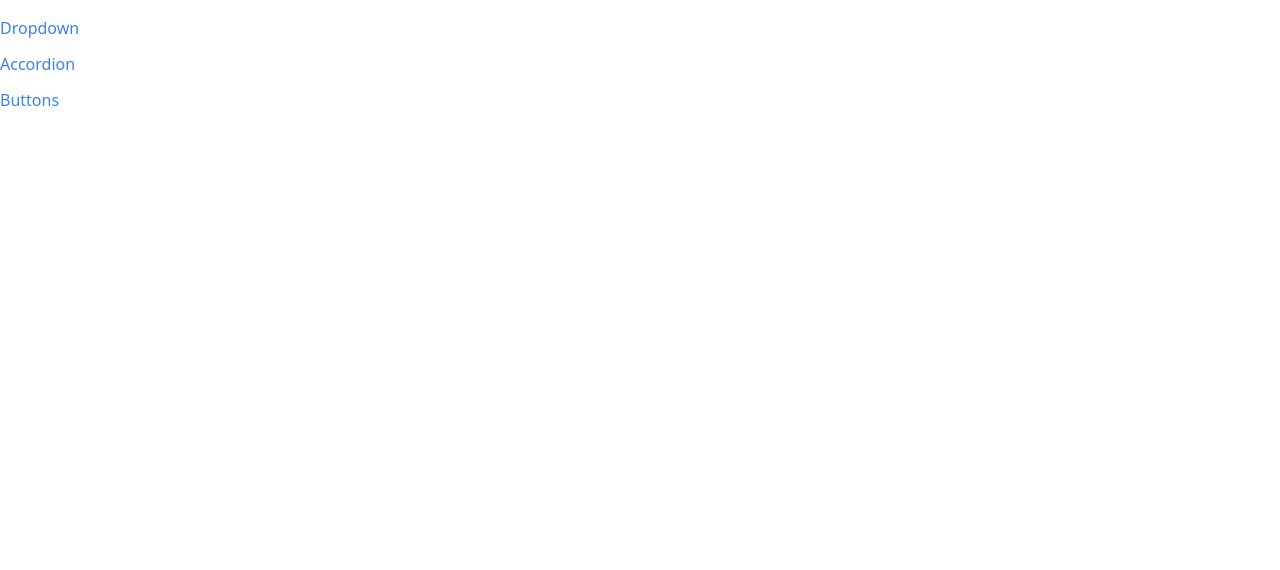
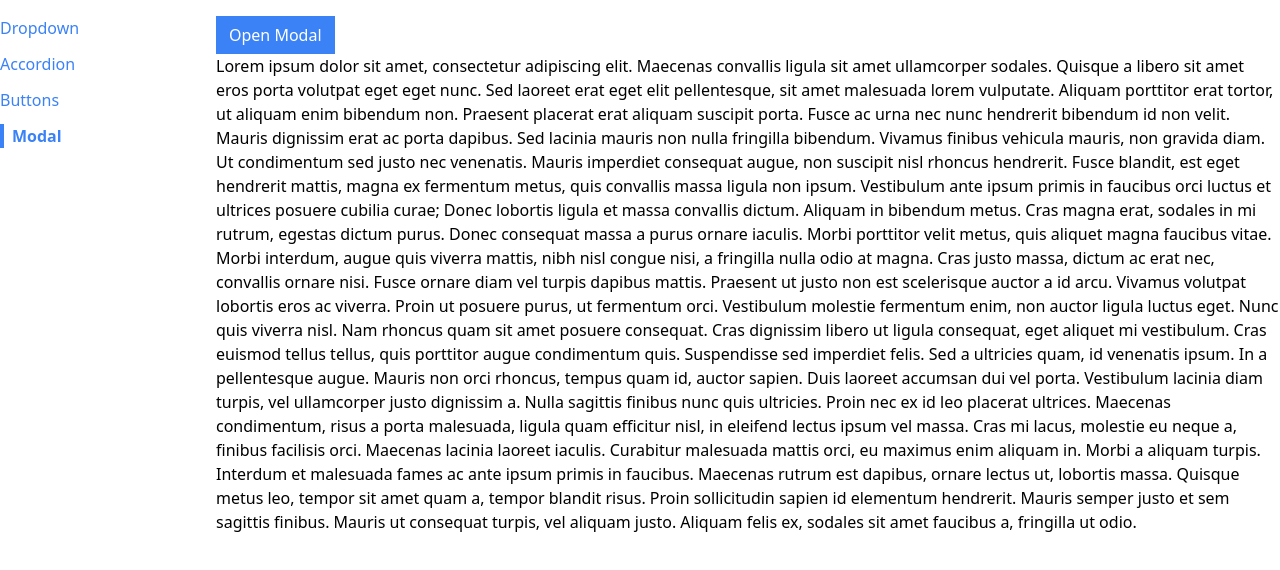
Before and after one commit to KB-Toast/comps, a React (Create React App) app: page /modal in a window 1280 px wide. Shown: the top 570 px of the page. Built offline with nearby package versions, Linux system fonts and the light colour scheme.

Commit message:
ending section 14th, added modal component

```diff
--- a/public/index.html
+++ b/public/index.html
@@ -39,5 +39,6 @@
       To begin the development, run `npm start` or `yarn start`.
       To create a production bundle, use `npm run build` or `yarn build`.
     -->
+    <div class="modal-container"></div>
   </body>
 </html>
--- a/src/App.js
+++ b/src/App.js
@@ -3,6 +3,7 @@ import Route from "./components/Route";
 import AccordionPage from "./pages/AccordionPage";
 import DropdownPage from "./pages/DropdownPage";
 import ButtonPage from "./pages/ButtonPage";
+import ModalPage from "./pages/ModalPage";
 
 function App() {
   return (
@@ -18,6 +19,9 @@ function App() {
         <Route path="/buttons">
           <ButtonPage />
         </Route>
+        <Route path="/modal">
+          <ModalPage />
+        </Route>
       </div>
     </div>
   );
--- /dev/null
+++ b/src/components/Modal.js
@@ -0,0 +1,28 @@
+import ReactDOM from "react-dom";
+import { useEffect } from "react";
+
+function Modal({ onClose, children, actionBar }) {
+  useEffect(() => {
+    // fixing issue with scrolling, where bg isn't gray "below" modal box
+    document.body.classList.add("overflow-hidden");
+
+    return () => {
+      document.body.classList.remove("overflow-hidden");
+    };
+  }, []);
+  return ReactDOM.createPortal(
+    <div>
+      <div
+        onClick={onClose}
+        className="fixed inset-0 bg-gray-300 opacity-80"
+      ></div>
+      <div className="fixed inset-40 p-10 bg-white">
+        <div className="flex flex-col justify-between h-full">{children}</div>
+        <div className="flex justify-end">{actionBar}</div>
+      </div>
+    </div>,
+    document.querySelector(".modal-container")
+  );
+}
+
+export default Modal;
--- a/src/components/Sidebar.js
+++ b/src/components/Sidebar.js
@@ -5,6 +5,7 @@ function Sidebar() {
     { label: "Dropdown", path: "/" },
     { label: "Accordion", path: "/accordion" },
     { label: "Buttons", path: "/buttons" },
+    { label: "Modal", path: "/modal" },
   ];
 
   const renderedLinks = links.map((link) => {
--- /dev/null
+++ b/src/pages/ModalPage.js
@@ -0,0 +1,84 @@
+import Modal from "../components/Modal";
+import Button from "../components/Button";
+import { useState } from "react";
+
+function ModalPage() {
+  const [showModal, setShowModal] = useState(false);
+
+  const handleClick = () => {
+    setShowModal(true);
+  };
+
+  const handleClose = () => {
+    setShowModal(false);
+  };
+
+  const actionBar = (
+    <div>
+      {
+        <Button onClick={handleClose} secondary>
+          I accept
+        </Button>
+      }
+    </div>
+  );
+
+  const modal = (
+    <Modal onClose={handleClose} actionBar={actionBar}>
+      <p> Children prop </p>
+    </Modal>
+  );
+
+  return (
+    <div>
+      <Button onClick={handleClick} primary>
+        Open Modal
+      </Button>
+      {showModal && modal}
+      <p>
+        Lorem ipsum dolor sit amet, consectetur adipiscing elit. Maecenas
+        convallis ligula sit amet ullamcorper sodales. Quisque a libero sit amet
+        eros porta volutpat eget eget nunc. Sed laoreet erat eget elit
+        pellentesque, sit amet malesuada lorem vulputate. Aliquam porttitor erat
+        tortor, ut aliquam enim bibendum non. Praesent placerat erat aliquam
+        suscipit porta. Fusce ac urna nec nunc hendrerit bibendum id non velit.
+        Mauris dignissim erat ac porta dapibus. Sed lacinia mauris non nulla
+        fringilla bibendum. Vivamus finibus vehicula mauris, non gravida diam.
+        Ut condimentum sed justo nec venenatis. Mauris imperdiet consequat
+        augue, non suscipit nisl rhoncus hendrerit. Fusce blandit, est eget
+        hendrerit mattis, magna ex fermentum metus, quis convallis massa ligula
+        non ipsum. Vestibulum ante ipsum primis in faucibus orci luctus et
+        ultrices posuere cubilia curae; Donec lobortis ligula et massa convallis
+        dictum. Aliquam in bibendum metus. Cras magna erat, sodales in mi
+        rutrum, egestas dictum purus. Donec consequat massa a purus ornare
+        iaculis. Morbi porttitor velit metus, quis aliquet magna faucibus vitae.
+        Morbi interdum, augue quis viverra mattis, nibh nisl congue nisi, a
+        fringilla nulla odio at magna. Cras justo massa, dictum ac erat nec,
+        convallis ornare nisi. Fusce ornare diam vel turpis dapibus mattis.
+        Praesent ut justo non est scelerisque auctor a id arcu. Vivamus volutpat
+        lobortis eros ac viverra. Proin ut posuere purus, ut fermentum orci.
+        Vestibulum molestie fermentum enim, non auctor ligula luctus eget. Nunc
+        quis viverra nisl. Nam rhoncus quam sit amet posuere consequat. Cras
+        dignissim libero ut ligula consequat, eget aliquet mi vestibulum. Cras
+        euismod tellus tellus, quis porttitor augue condimentum quis.
+        Suspendisse sed imperdiet felis. Sed a ultricies quam, id venenatis
+        ipsum. In a pellentesque augue. Mauris non orci rhoncus, tempus quam id,
+        auctor sapien. Duis laoreet accumsan dui vel porta. Vestibulum lacinia
+        diam turpis, vel ullamcorper justo dignissim a. Nulla sagittis finibus
+        nunc quis ultricies. Proin nec ex id leo placerat ultrices. Maecenas
+        condimentum, risus a porta malesuada, ligula quam efficitur nisl, in
+        eleifend lectus ipsum vel massa. Cras mi lacus, molestie eu neque a,
+        finibus facilisis orci. Maecenas lacinia laoreet iaculis. Curabitur
+        malesuada mattis orci, eu maximus enim aliquam in. Morbi a aliquam
+        turpis. Interdum et malesuada fames ac ante ipsum primis in faucibus.
+        Maecenas rutrum est dapibus, ornare lectus ut, lobortis massa. Quisque
+        metus leo, tempor sit amet quam a, tempor blandit risus. Proin
+        sollicitudin sapien id elementum hendrerit. Mauris semper justo et sem
+        sagittis finibus. Mauris ut consequat turpis, vel aliquam justo. Aliquam
+        felis ex, sodales sit amet faucibus a, fringilla ut odio.
+      </p>
+    </div>
+  );
+}
+
+export default ModalPage;
```
